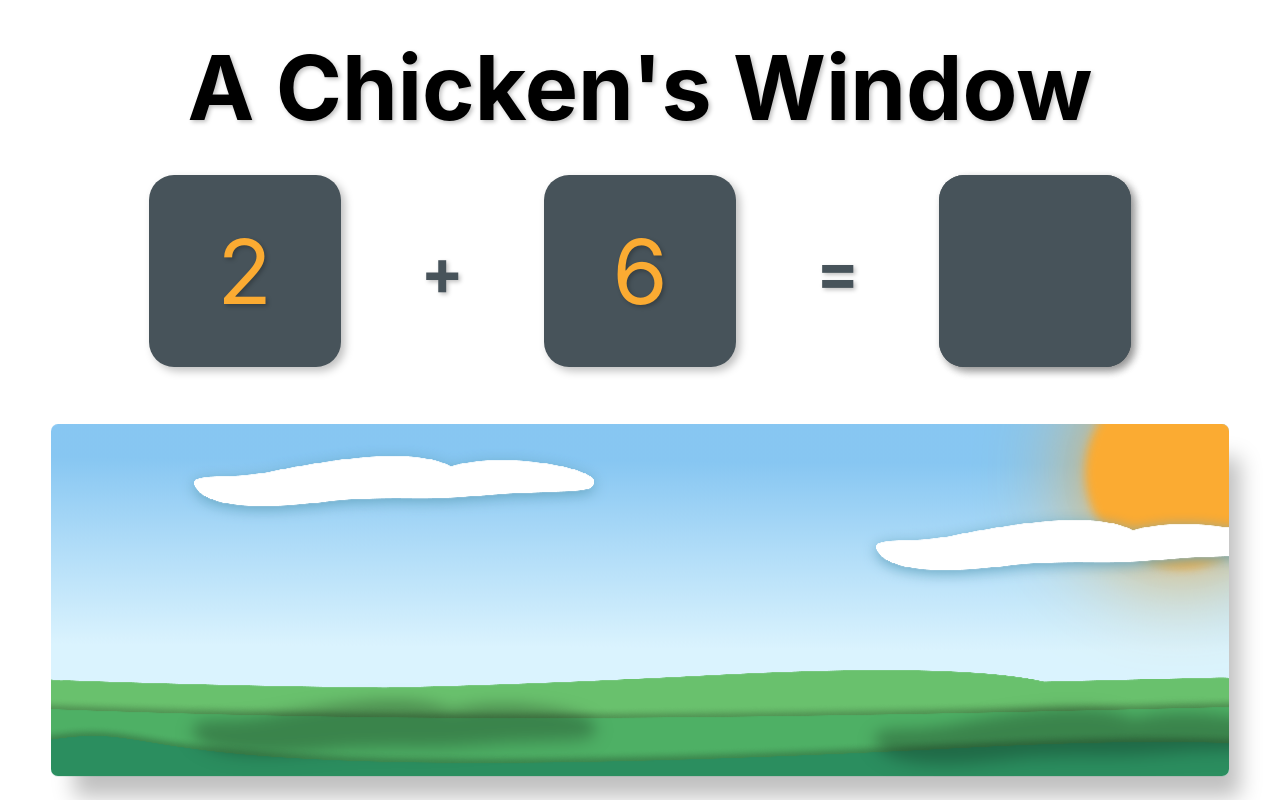
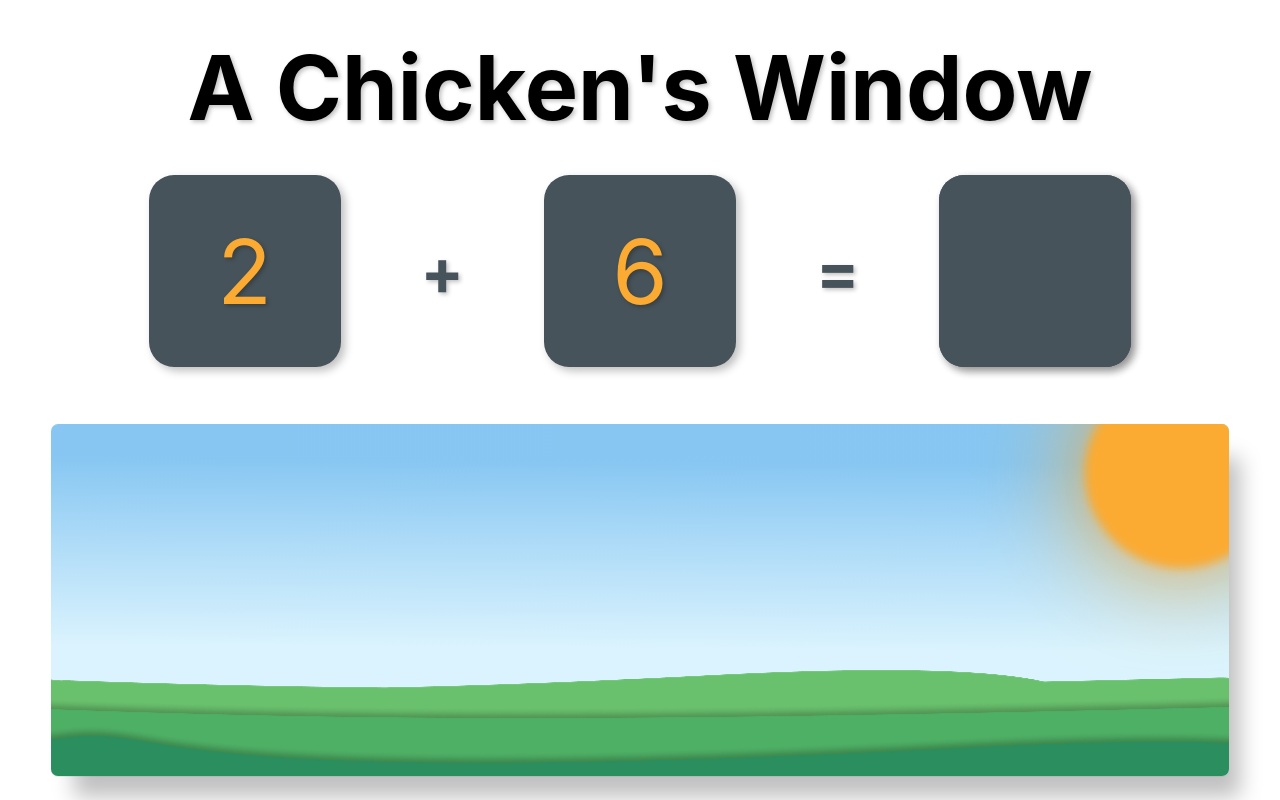
Before and after one commit to andrewvallejo/a-chickens-window, a Next.js app: page / in a window 1280 px wide. Built offline with nearby package versions, Linux system fonts and the light colour scheme.

Commit message:
Animate clouds with framer motion

```diff
--- a/components/window/Cloud.tsx
+++ b/components/window/Cloud.tsx
@@ -1,3 +1,4 @@
+import { motion } from "framer-motion";
 import Image from "next/image";
 
 import styles from "../../styles/Window.module.scss";
@@ -6,8 +7,17 @@ export const Cloud = ({ children }: { children: string }): JSX.Element => {
 	const location = children === "high" ? styles.high : styles.low;
 
 	return (
-		<div className={`${styles.cloud} ${location}`}>
-			<Image src='/images/cloud.png' height={50} width={400} alt='cloud' />
-		</div>
+		<motion.div
+			className={`${styles.cloud} ${location}`}
+			animate={{
+				x: [ -1500, 1500 ],
+				y: [ 8, 4, 8 ]
+			}}
+			transition={{
+				duration: 60,
+				repeat: Infinity
+			}}>
+			<Image src='/images/cloud.png' layout='fill' alt='cloud' />
+		</motion.div>
 	);
 };
--- a/styles/Window.module.scss
+++ b/styles/Window.module.scss
@@ -25,18 +25,20 @@
 
 .cloud {
 	position: absolute;
-	animation: animateClouds 20s infinite;
+	height: 5rem;
+	width: 30rem;
 	image-rendering: pixelated;
 	z-index: 1;
 	&.low {
-		top: 2rem;
-		left: 1rem;
-		transform: scale(.7);
+		top: 6rem;
+		left: 0rem;
+		transform: scale(.8);
 		filter: drop-shadow($shadow-clouds) drop-shadow($shadow-cloud-low);
 	}
 	&.high {
-		top: 6rem;
-		right: 5rem;
+		top: 2rem;
+		left: 45rem;
+		transform: scale(.5);
 		filter: drop-shadow($shadow-clouds) drop-shadow($shadow-cloud-high);
 	}
 }
--- a/styles/abstracts/_keyframes.scss
+++ b/styles/abstracts/_keyframes.scss
@@ -6,12 +6,3 @@
 		transform: translate3d(-100%, 0, 0);
 	}
 }
-
-@keyframes animateClouds {
-	from {
-		transform: translate3d(400%, 0, 0);
-	}
-	to {
-		transform: translate3d(-400%, 0, 0);
-	}
-}
--- a/styles/abstracts/_shadows.scss
+++ b/styles/abstracts/_shadows.scss
@@ -3,7 +3,7 @@
 $shadow-primary: 17px 27px 21px -6px $color-shadow;
 $shadow-text: 2px 2px 4px $color-shadow;
 $shadow-clouds: 0.360px 3.60px 7px $color-cloud-shadow;
-$shadow-cloud-low: 0.360px 245px 7px $color-shadow;
-$shadow-cloud-high: 0.360px 190px 7px $color-shadow;
+$shadow-cloud-low: 0.360px 210px 7px $color-shadow;
+$shadow-cloud-high: 0.360px 230px 7px $color-shadow;
 $shadow-sun: 0 0 100px $color-sun;
 $shadow-math-block: 4px 4px 8px $color-shadow;
```
